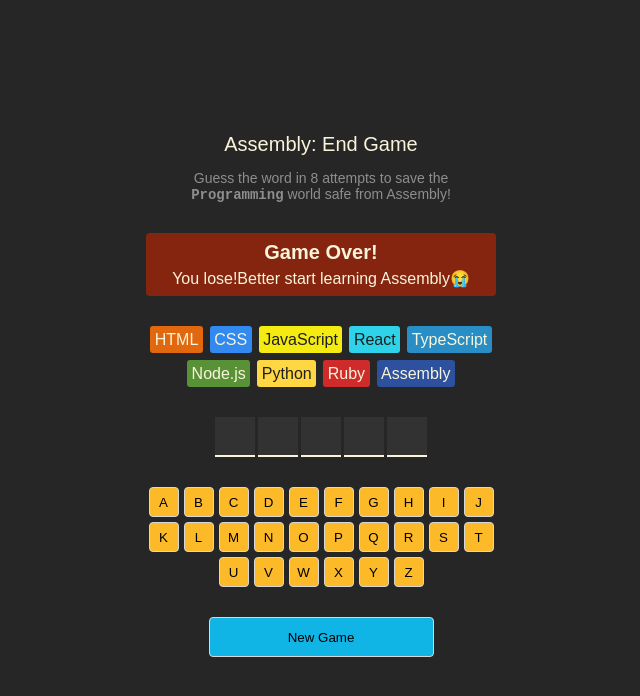
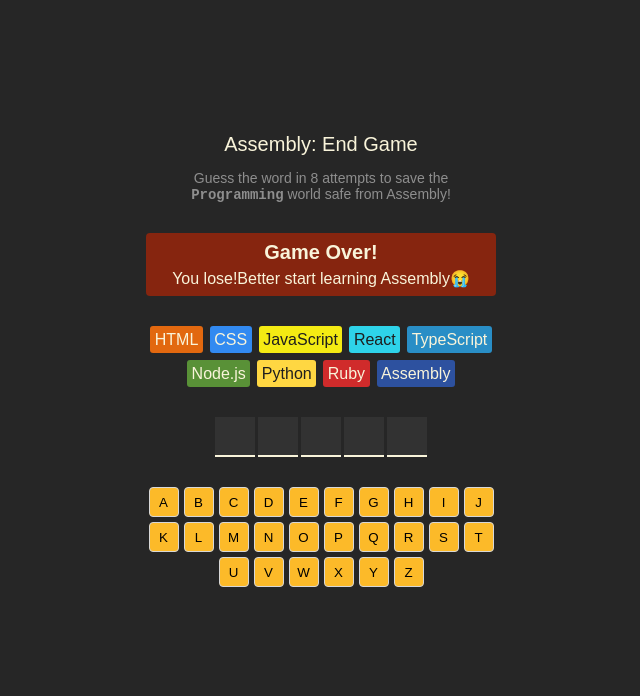
Before and after one commit to MatthiasRus/Assembly-End-Game, a React (Vite) app: page / in a window 1280 px wide. Shown: the top 696 px of the page, without its empty margins (319-959 px from the left). Built offline with nearby package versions, Linux system fonts and the light colour scheme.

Commit message:
Is game won || game lost

```diff
--- a/src/App.jsx
+++ b/src/App.jsx
@@ -16,6 +16,10 @@
 const wrongGuessCount = userGuess
                         .filter(guess =>
                           !listOfLetters.includes(guess)).length
+const isGameWon = wrongGuessCount < languages.length && listOfLetters.every(letter => userGuess.includes(letter))
+console.log(isGameWon)
+
+const isGameOver = wrongGuessCount >= languages.length ;
 
 const languageElements = languages.map((language, index) => {
   const styles = {
@@ -23,6 +27,8 @@
               color:`${language.color}`
   }
   const isLost = index < wrongGuessCount
+
+
   const className = clsx("chip", isLost && "lost")
   return (
      <span
@@ -58,6 +64,7 @@
       correct:isCorrect,
       wrong : isWrong,
       keyLetter: true,
+
     }
   )
   return (
@@ -66,6 +73,7 @@
               key={letter}
               value={letter}
               onClick={() => handleUserGuess(letter)}
+
           >
               {letter.toUpperCase()}
           </button>
@@ -92,9 +100,9 @@
         <section className="keyboard">
               {keyBoardElement}
         </section>
-        <button className="new-game">
+        {(isGameWon || isGameOver) && <button className="new-game">
           New Game
-        </button>
+        </button>}
     </main>
   )
 }
```
